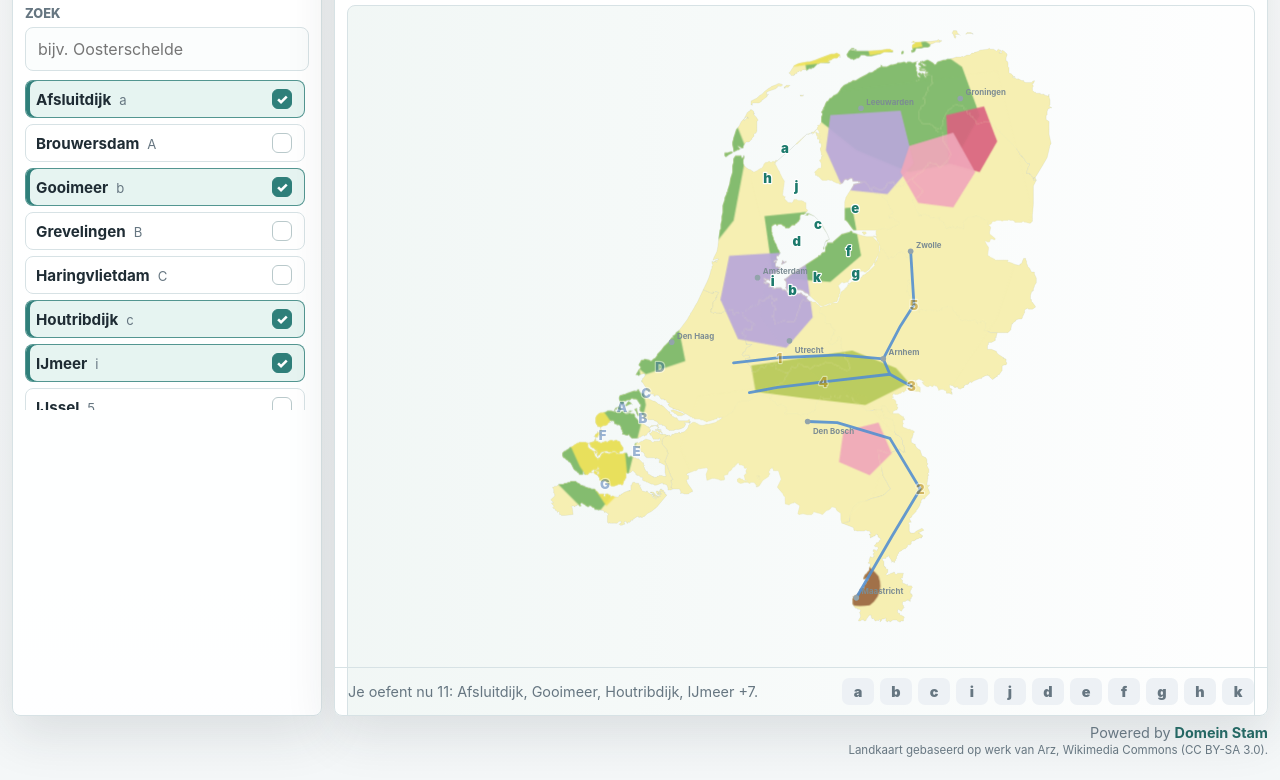
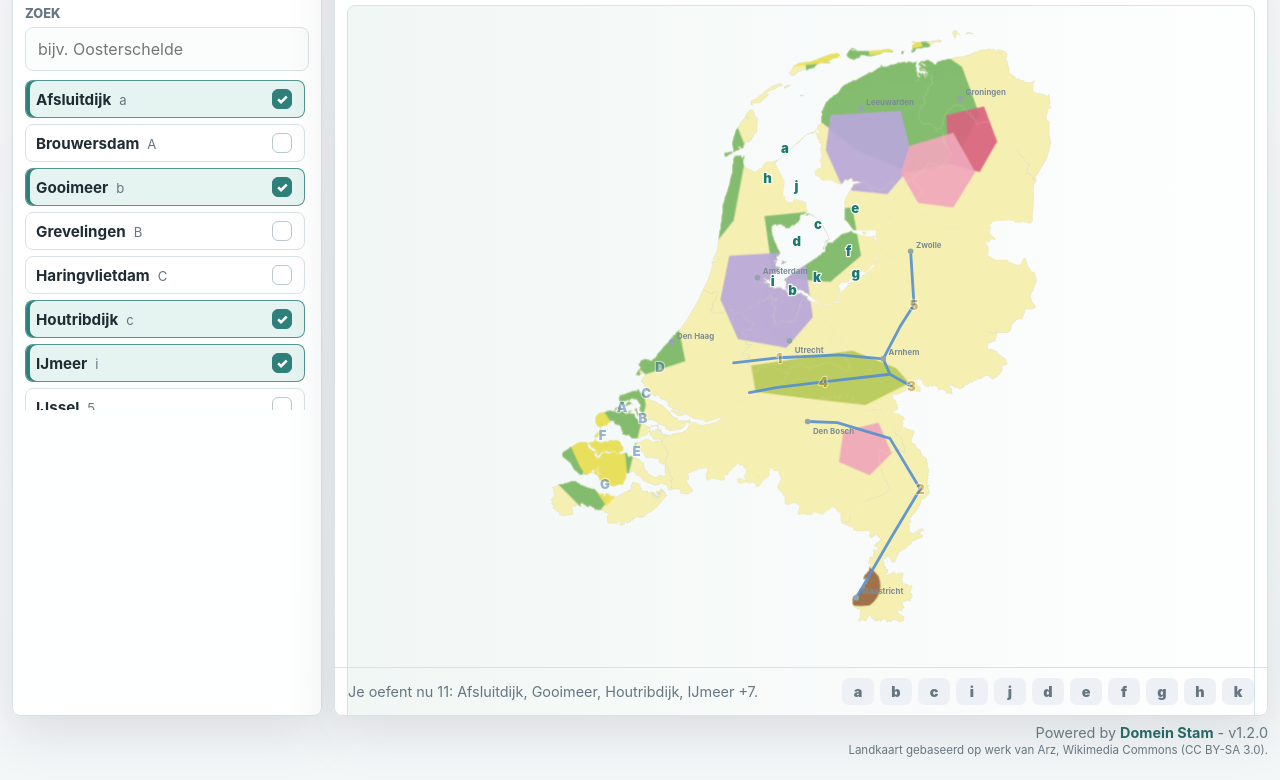
Before and after one commit to RensStam/nl-waterwerken-spel, a plain HTML site: page index.html in a window 1280 px wide. Shown: the part 371-1151 px from the top of the page. Drawn offline with Linux system fonts and the light colour scheme.

Commit message:
Versienummer tonen onderaan de pagina (v1.2.0)
Co-Authored-By: Claude Sonnet 5 <noreply@anthropic.com>

```diff
--- a/app.js
+++ b/app.js
@@ -35,6 +35,7 @@ const PLAYER_STORAGE_KEY = "nl-waterwerken-speler";
 const MODE_STORAGE_KEY = "nl-waterwerken-modus";
 const HARD_TOPICS_STORAGE_KEY = "nl-waterwerken-moeilijke-onderdelen";
 const SVG_NS = "http://www.w3.org/2000/svg";
+const APP_VERSION = "1.2.0";
 
 const batches = [
   {
@@ -849,5 +850,10 @@ if ("serviceWorker" in navigator) {
   navigator.serviceWorker.getRegistrations().then((regs) => regs.forEach((r) => r.unregister()));
 }
 
+const versionEl = document.querySelector("#appVersion");
+if (versionEl) {
+  versionEl.textContent = `v${APP_VERSION}`;
+}
+
 render();
 loadRealMap();
--- a/index.html
+++ b/index.html
@@ -1332,7 +1332,7 @@
           </footer>
         </section>
       </section>
-      <footer class="powered-by">Powered by <strong>Domein Stam</strong></footer>
+      <footer class="powered-by">Powered by <strong>Domein Stam</strong> - <span id="appVersion"></span></footer>
       <p class="map-credit">Landkaart gebaseerd op werk van Arz, Wikimedia Commons (CC BY-SA 3.0).</p>
     </main>
 
```
